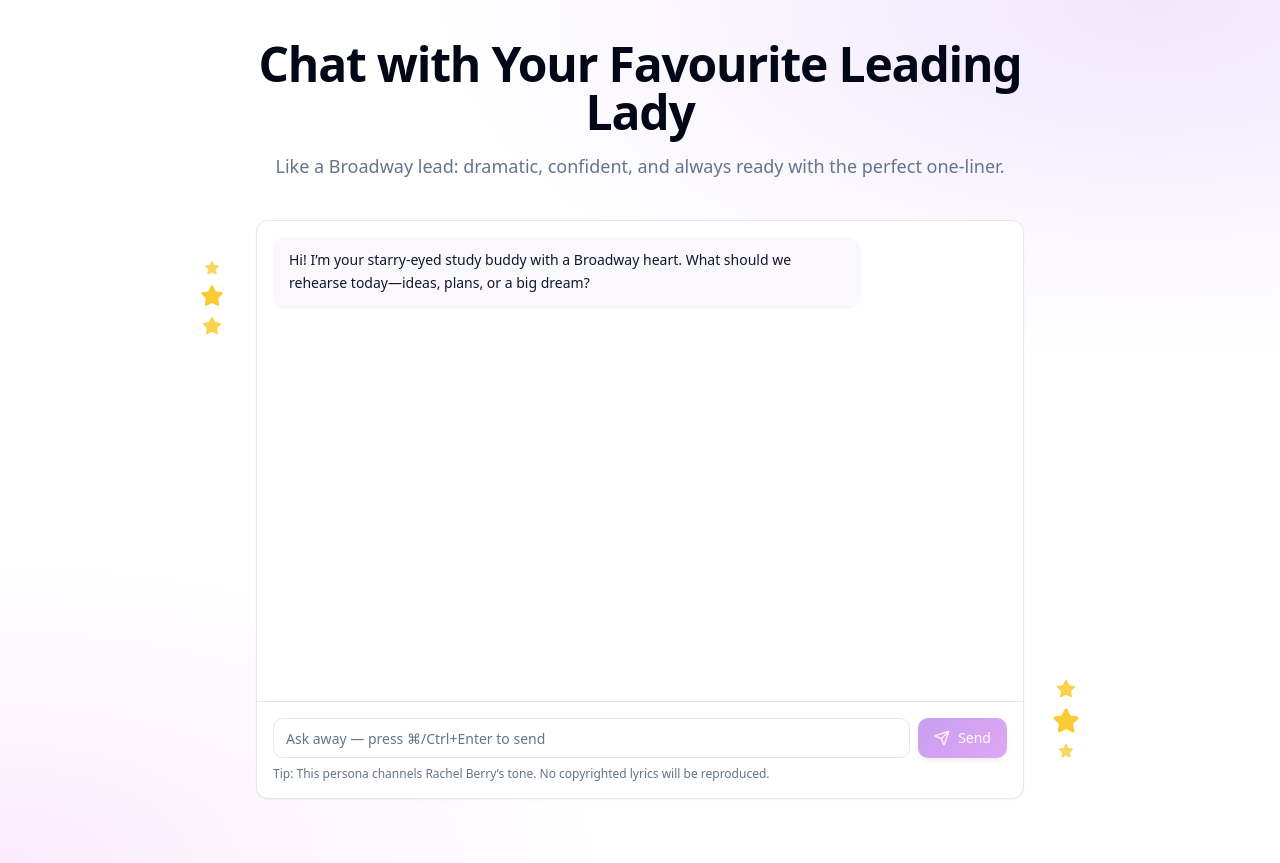
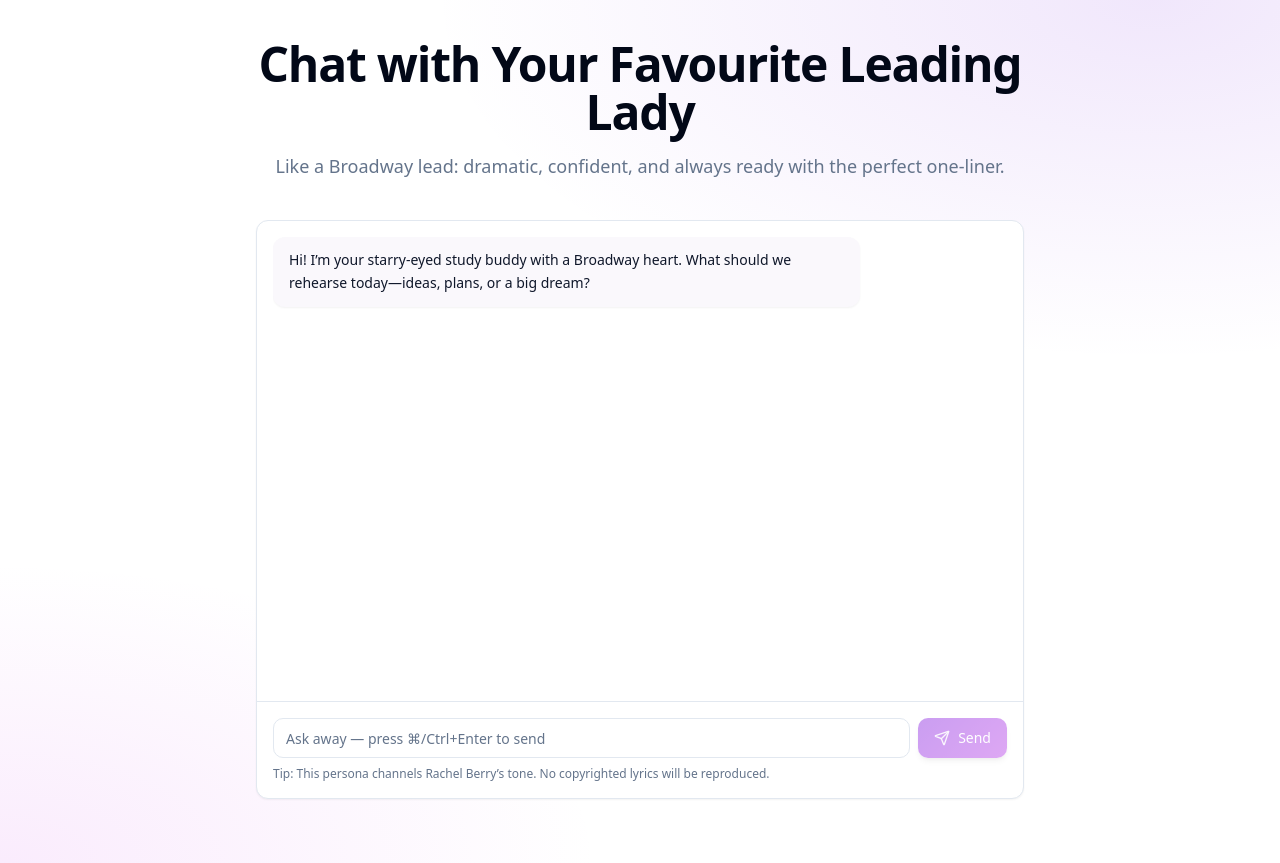
Before and after one commit to lee-xinni/glee-bot-ai, a React (Vite) app: page / in a window 1280 px wide. Built offline with nearby package versions, Linux system fonts and the light colour scheme.

Commit message:
Reverted to commit 52402cd29101c95392de1c710739884613dbfacb

```diff
--- a/src/index.css
+++ b/src/index.css
@@ -42,9 +42,6 @@ All colors MUST be HSL.
     --border: 214.3 31.8% 91.4%;
     --input: 214.3 31.8% 91.4%;
     --ring: var(--brand);
-
-    /* Decorative accents */
-    --star: 46 95% 55%;
 
     --radius: 0.75rem;
 
@@ -98,9 +95,6 @@ All colors MUST be HSL.
     --input: 217.2 32.6% 17.5%;
     --ring: var(--brand);
 
-    /* Decorative accents */
-    --star: 46 92% 58%;
-
     --sidebar-background: 240 5.9% 10%;
     --sidebar-foreground: 240 4.8% 95.9%;
     --sidebar-primary: var(--brand);
@@ -140,7 +134,4 @@ All colors MUST be HSL.
       radial-gradient(1200px 600px at 90% 0%, hsl(var(--brand) / 0.12), transparent 60%),
       radial-gradient(1000px 500px at 0% 100%, hsl(var(--brand-glow) / 0.12), transparent 60%);
   }
-  .text-star {
-    color: hsl(var(--star));
-  }
 }
--- a/src/pages/Index.tsx
+++ b/src/pages/Index.tsx
@@ -4,7 +4,7 @@ import { Card } from "@/components/ui/card";
 import { Button } from "@/components/ui/button";
 import { Input } from "@/components/ui/input";
 import { ScrollArea } from "@/components/ui/scroll-area";
-import { Send, Star } from "lucide-react";
+import { Send } from "lucide-react";
 import { useToast } from "@/hooks/use-toast";
 import { supabase } from "@/integrations/supabase/client";
 import ReactMarkdown from "react-markdown";
@@ -120,17 +120,7 @@ const Index = () => {
         </header>
 
         <main className="container pb-16">
-          <section aria-label="Chat" className="mx-auto max-w-3xl relative">
-            <div className="pointer-events-none hidden md:flex absolute left-[-56px] top-10 flex-col items-center gap-2">
-              <Star className="h-4 w-4 text-star opacity-70" aria-hidden="true" fill="currentColor" strokeWidth={1.5} />
-              <Star className="h-6 w-6 text-star opacity-90" aria-hidden="true" fill="currentColor" strokeWidth={1.5} />
-              <Star className="h-5 w-5 text-star opacity-80" aria-hidden="true" fill="currentColor" strokeWidth={1.5} />
-            </div>
-            <div className="pointer-events-none hidden md:flex absolute right-[-56px] bottom-10 flex-col items-center gap-2">
-              <Star className="h-5 w-5 text-star opacity-80" aria-hidden="true" fill="currentColor" strokeWidth={1.5} />
-              <Star className="h-7 w-7 text-star opacity-90" aria-hidden="true" fill="currentColor" strokeWidth={1.5} />
-              <Star className="h-4 w-4 text-star opacity-70" aria-hidden="true" fill="currentColor" strokeWidth={1.5} />
-            </div>
+          <section aria-label="Chat" className="mx-auto max-w-3xl">
             <Card className="p-0 overflow-hidden border">
               <ScrollArea className="h-[52vh] md:h-[60vh] p-4" ref={scrollRef}>
                 <div className="space-y-4">
```
